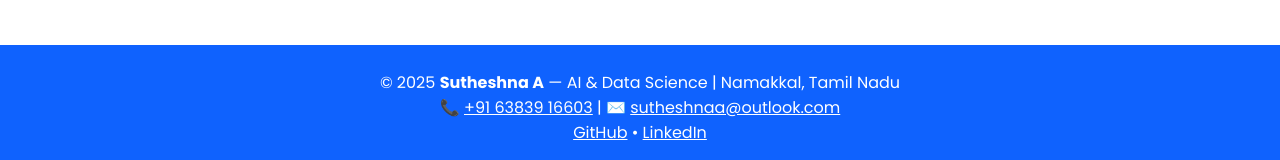
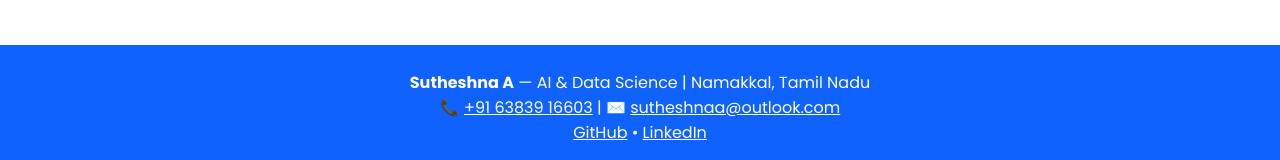
Before and after one commit to Suthi01/Testleaf-Protfolio, a plain HTML site: page index.html in a window 1280 px wide. Shown: the part 4920-5080 px from the top of the page. Drawn offline with Linux system fonts and the light colour scheme.

Commit message:
Remove copyright year from footer

```diff
--- a/index.html
+++ b/index.html
@@ -266,7 +266,7 @@
 
   <!-- Footer -->
   <footer>
-    <p>© 2025 <strong>Sutheshna A</strong> — AI & Data Science | Namakkal, Tamil Nadu</p>
+    <p> <strong>Sutheshna A</strong> — AI & Data Science | Namakkal, Tamil Nadu</p>
     <p>📞 <a href="tel:+916383916603">+91 63839 16603</a> | ✉️ <a href="mailto:sutheshnaa@outlook.com">sutheshnaa@outlook.com</a></p>
     <p><a href="https://github.com/Suthi01" target="_blank">GitHub</a> • <a href="https://www.linkedin.com/in/sutheshna-arumugam" target="_blank">LinkedIn</a></p>
   </footer>
```
